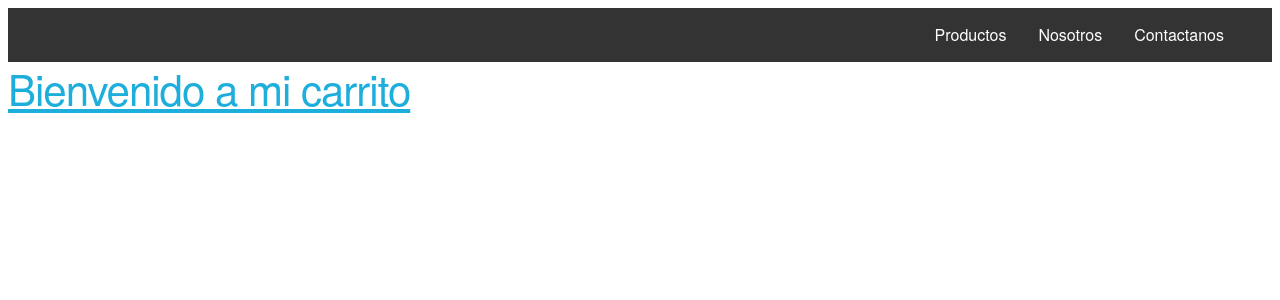
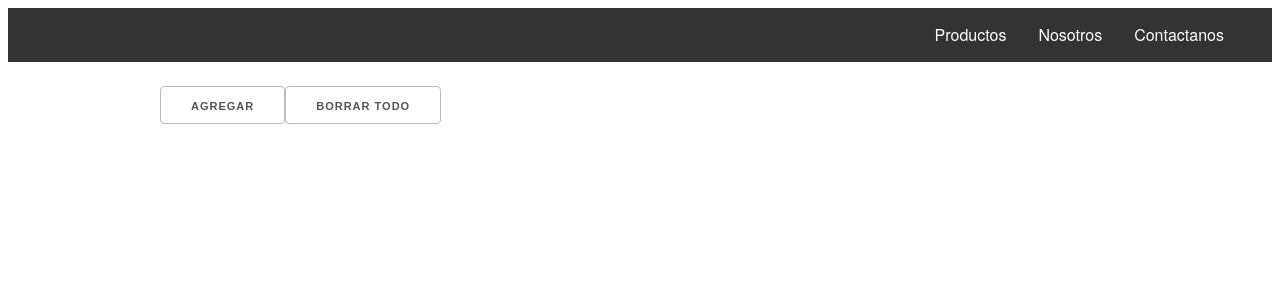
Before and after one commit to carlosvelasquezweb/Xanakena, a React (Create React App) app: page /cart in a window 1280 px wide. Shown: the top 300 px of the page. Built offline with nearby package versions, Linux system fonts and the light colour scheme; a small style sheet from the web is missing.

Commit message:
Desafio 9

```diff
--- a/src/components/Cart.js
+++ b/src/components/Cart.js
@@ -1,8 +1,22 @@
-import React from "react";
-import { Link } from "react-router-dom";
+import React, { useContext } from "react";
+import { CartContext } from "../context/CartContext.js";
 
-const Cart = () => {
-return <Link to={"/cart/"}><h2>Bienvenido a mi carrito</h2></Link>
+export default function Cart(props) {
+  const { list, add, clean} = useContext(CartContext); //Desde acá voy a acceder a esos valores del contexto llamando a useContext. Este llamado a useContext me devuelve lo que declaramos en el value del provider y la forma de usar dichos valores es muy similar a como usamos las props.
+
+  return (
+    <div>
+      {" "}
+      <div className="container">
+          <div className="row">
+              <br></br>
+        {list.map((total) => {
+          return <li>{total}</li>; //Acá uso la lista para mostrar su contenido
+        })}
+        <button onClick={add}>Agregar</button>
+        <button onClick={clean}>Borrar todo</button>
+      </div>
+      </div>
+    </div>
+  );
 }
-
-export default Cart;
--- a/src/components/Item.js
+++ b/src/components/Item.js
@@ -2,12 +2,12 @@ import React from "react";
 import { Link } from "react-router-dom";
 
 
-function Item({id, nombre, descripcion, img }) {
+function Item({id, nombre, img }) {
 
   return (
     <>
       <h3 className="u-full-width">{nombre}</h3>
-      <Link to={`/item/${id}`}> <img className="u-full-width" src={img} title={nombre} style={{width:"250px", textAlign:"center"}}/></Link>
+      <Link to={`/item/${id}`}> <img className="u-full-width" src={img} style={{width:"250px", textAlign:"center"}}/> </Link>
 
 
     </>
--- a/src/components/ItemDetail.js
+++ b/src/components/ItemDetail.js
@@ -1,33 +1,24 @@
-import React, { useState } from "react";
+import React, { useState, useContext } from "react";
 import { Link } from "react-router-dom";
 import ItemCount from "./ItemCount.js";
 import Item from "./Item.js";
-
-// const Finalizar = (props) => {
-//   const style = {
-//     display: "",
-//   };
-
-//   return (
-
-//       <button style={style}>
-//         {props.text} {props.cantidad}
-//       </button>
-//     </Link>
-//   );
-// };
+import Cart from "./Cart.js";
+import { CartContext } from "../context/CartContext";
 
 const ItemDetail = (props) => {
+  const { add } = useContext(CartContext);
   const [total, setTotal] = useState(null);
 
   const onAdd = (cant) => {
     setTotal(cant);
 
     document.getElementById("itemcontador").innerHTML = `Finalizar compra`;
-    document.getElementById("mostrar").innerHTML = "<Link to='/cart/'><button style={{display:'hidden'}}>Finalizar Compra " + cant + "</button></Link>";
-
+    document.getElementById("mostrar").innerHTML =
+      "<Link to='/cart/'><button onClick={add(cant)} style={{display:'hidden'}}>Finalizar Compra " +
+      cant +
+      " unidades</button></Link>";
   };
-  // console.log("Este es mi estado: " + total);
+  console.log("Este es mi estado: " + total);
 
   const key = props.producto[0];
   const ruta = key.img;
@@ -45,9 +36,9 @@ const ItemDetail = (props) => {
           <br></br>
           <ItemCount stock="10" initial="1" onAdd={onAdd} />
 
-          <Link to={"/cart"}><p id="mostrar"></p></Link>
-            {/* <Finalizar text="Finalizar Compra" cantidad={total} /> */}
-
+          <Link to={"/cart"}>
+            <p id="mostrar"></p>
+          </Link>
         </div>
       </div>
     </div>
--- a/src/components/ItemDetailContainer.js
+++ b/src/components/ItemDetailContainer.js
@@ -31,7 +31,7 @@ const getProduct = (id) => {
           img: "../images/banador-clasico-estampado.png",
         },
       ];
-      res(item.filter((item) => item.id == id));
+      res(item.filter((item) => item.id === id));
     }, 3000);
   });
 };
--- a/src/components/NavBar.js
+++ b/src/components/NavBar.js
@@ -1,12 +1,15 @@
 import React from 'react';
-import './NavBar.css';
+
 import CartIcon from './CartIcon';
 import {Link} from 'react-router-dom'
+import "../css/NavBar.css"
+
 
 const NavBar = () => {
-    return <><div className="navbar">
+    return(
+       <div className="navbar">
         <CartIcon />
-        <Link to="/">Contactanos</Link>
+        <Link to="/">Contactanos </Link>
         <div className="subnav">
             <Link to="/" className="subnavbtn">Nosotros</Link>
         </div>
@@ -14,8 +17,6 @@ const NavBar = () => {
             <Link to="/" className="subnavbtn">Productos</Link>
         </div>
     </div>
-    </>
-
-}
+    )}
 
 export default NavBar;
--- a/src/components/Title.css
+++ /dev/null
@@ -1,4 +0,0 @@
-h1{
-    text-align: center;
-    color: #333333;
-}
--- /dev/null
+++ b/src/context/CartContext.js
@@ -0,0 +1,24 @@
+import React, { useContext, useState } from "react";
+
+export const CartContext = React.createContext();
+
+export function ListProvider({ defaultValue, children, element}) {
+
+  const [list, setList] = useState([]);
+
+  function add() {
+    // agrega un string a la lista
+    setList([...list, "Nuevo elemento" ]);
+  }
+
+  function clean() {
+    //Elimina todos los items de la lista
+    setList([]);
+  }
+
+  return (
+    <CartContext.Provider value={{ list, add, clean }}>
+      {children}
+    </CartContext.Provider>
+  );
+}
```
Also changed, not shown: src/App.js (+4 -4 lines), src/css/NavBar.css (renamed from src/components/NavBar.css).
